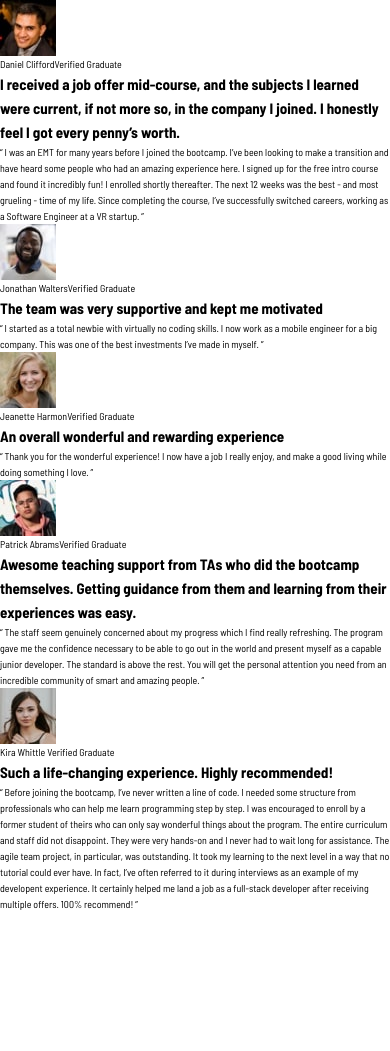
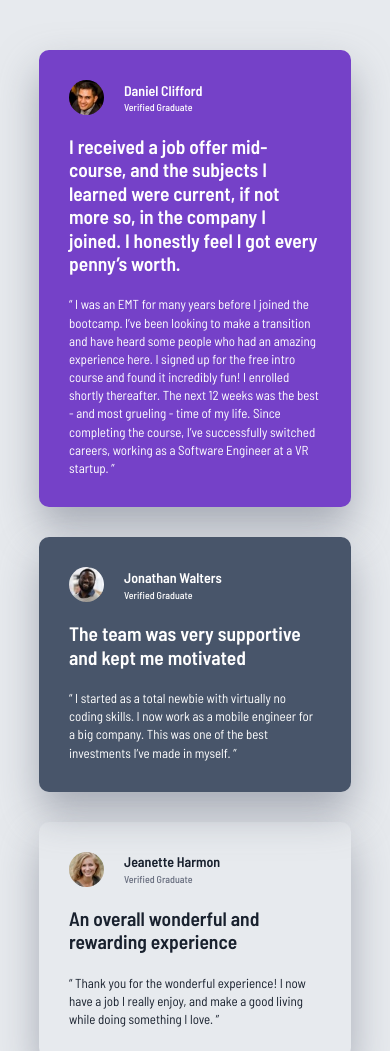
Before and after one commit to jgoryca/testimonials-grid-section, a website: page index.html in a window 390 px wide. Shown: the top 1051 px of the page. Before the commit the page ends 912 px from the top, so only its background shows below. Drawn offline with Linux system fonts and the light colour scheme.

Commit message:
build layout for mobile

```diff
--- a/index.html
+++ b/index.html
@@ -22,8 +22,8 @@
     <title>Frontend Mentor | Testimonials Grid Section</title>
   </head>
   <body>
-    <main>
-      <div class="box">
+    <main class="container">
+      <div class="box box--1">
         <div class="img__box">
           <img src="./images/image-daniel.jpg" alt="Daniel" />
           <div class="img__box__text">
@@ -46,7 +46,7 @@
           a Software Engineer at a VR startup. ”
         </p>
       </div>
-      <div class="box">
+      <div class="box box--2">
         <div class="img__box">
           <img src="./images/image-jonathan.jpg" alt="Jonathan" />
           <div class="img__box__text">
@@ -61,7 +61,7 @@
           investments I’ve made in myself. ”
         </p>
       </div>
-      <div class="box">
+      <div class="box box--3">
         <div class="img__box">
           <img src="./images/image-jeanette.jpg" alt="Jeanette" />
           <div class="img__box__text">
@@ -75,7 +75,7 @@
           enjoy, and make a good living while doing something I love. ”
         </p>
       </div>
-      <div class="box">
+      <div class="box box--4">
         <div class="img__box">
           <img src="./images/image-patrick.jpg" alt="Patrick" />
           <div class="img__box__text">
@@ -97,7 +97,7 @@
           people. ”
         </p>
       </div>
-      <div class="box">
+      <div class="box box--5">
         <div class="img__box">
           <img src="./images/image-kira.jpg" alt="Kira" />
           <div class="img__box__text">
--- a/sass/_base.scss
+++ b/sass/_base.scss
@@ -34,12 +34,84 @@ html {
 body {
   font-family: "Barlow Semi Condensed", serif;
   font-weight: 400;
-  line-height: 1.6;
+  line-height: 1.4;
   min-height: 100vh;
+  font-size: 1.3rem;
+  background-color: $color-grey-light;
 }
 
-img,
-picture {
+h2 {
+  font-weight: 600;
+  line-height: 1.2;
+}
+
+img {
   max-width: 100%;
   display: block;
+  width: 3.5rem;
+  border-radius: 50%;
 }
+
+.container {
+  max-width: 80%;
+  margin: 5rem auto;
+  display: grid;
+  grid-template-columns: 1fr;
+  gap: 3rem;
+}
+
+.box {
+  border-radius: 10px;
+  overflow: hidden;
+  padding: 3rem;
+  box-shadow: 0 2rem 4rem rgba($color-grey-medium, 0.5);
+  display: flex;
+  flex-direction: column;
+  gap: 2rem;
+  &--1 {
+    background-color: $color-purple-dark;
+    color: $color-white;
+  }
+  &--2 {
+    background-color: $color-grey-dark;
+    color: $color-white;
+  }
+  &--3 {
+    color: $color-blue-dark;
+
+    .verified {
+      color: $color-grey-medium;
+    }
+  }
+  &--4 {
+    background-color: $color-blue-dark;
+    color: $color-white;
+  }
+  &--5 {
+    color: $color-blue-dark;
+
+    .verified {
+      color: $color-grey-medium;
+    }
+  }
+}
+
+.img__box {
+  display: flex;
+  gap: 2rem;
+  align-items: center;
+  &__text {
+    display: flex;
+    flex-direction: column;
+  }
+}
+
+.name {
+  font-size: 1.4rem;
+  font-weight: 600;
+}
+
+.verified {
+  font-size: 1rem;
+  font-weight: 500;
+}
--- a/sass/_variables.scss
+++ b/sass/_variables.scss
@@ -6,6 +6,6 @@ $color-grey-light: hsl(214, 17%, 92%);
 $color-grey: hsl(0, 0%, 81%);
 $color-grey-medium: hsl(224, 10%, 45%);
 $color-grey-dark: hsl(217, 19%, 35%);
-$color-grey-very-dark: hsl(219, 29%, 14%);
+$color-blue-dark: hsl(219, 29%, 14%);
 $color-black: hsl(0, 0%, 7%);
 $color-white: hsl(0, 0%, 100%);
--- a/sass/main.scss
+++ b/sass/main.scss
@@ -1,2 +1,2 @@
+@import "variables";
 @import "base";
-@import "variables";
```
Also changed, not shown: css/style.css.
